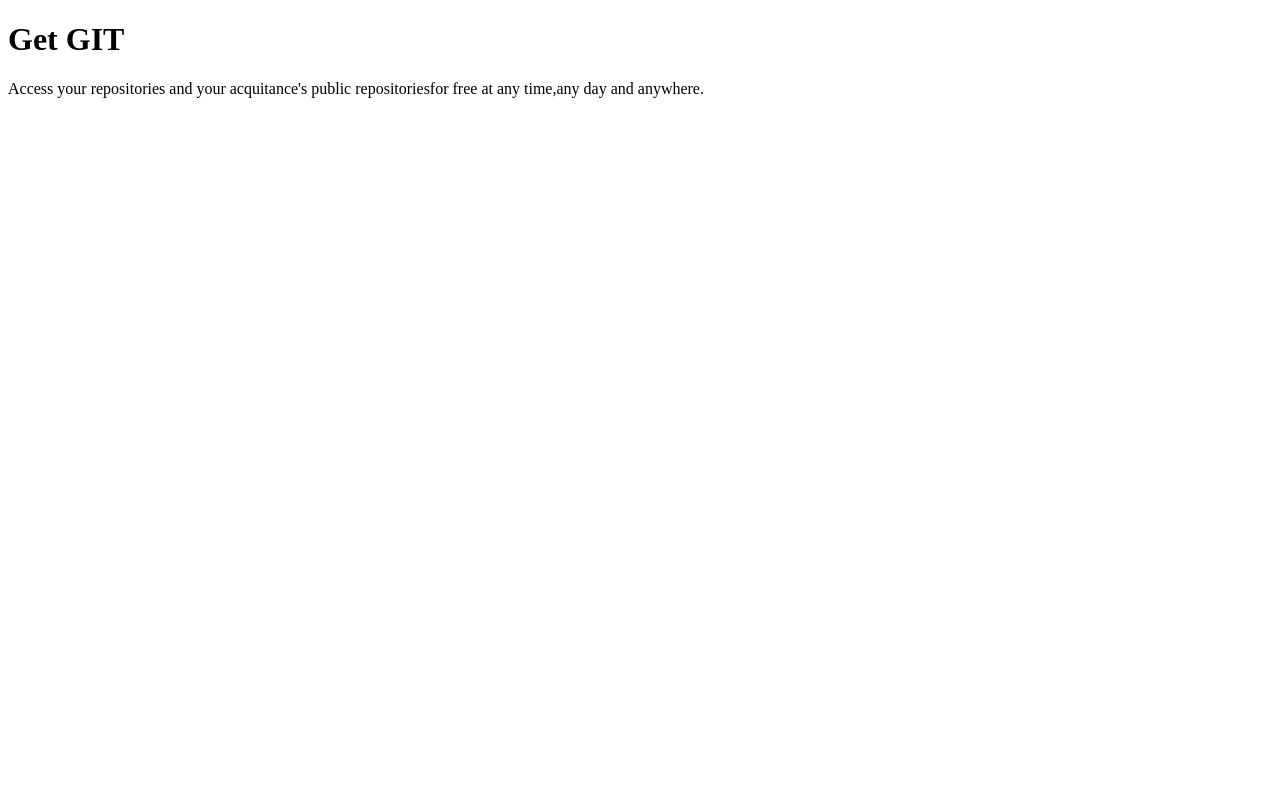
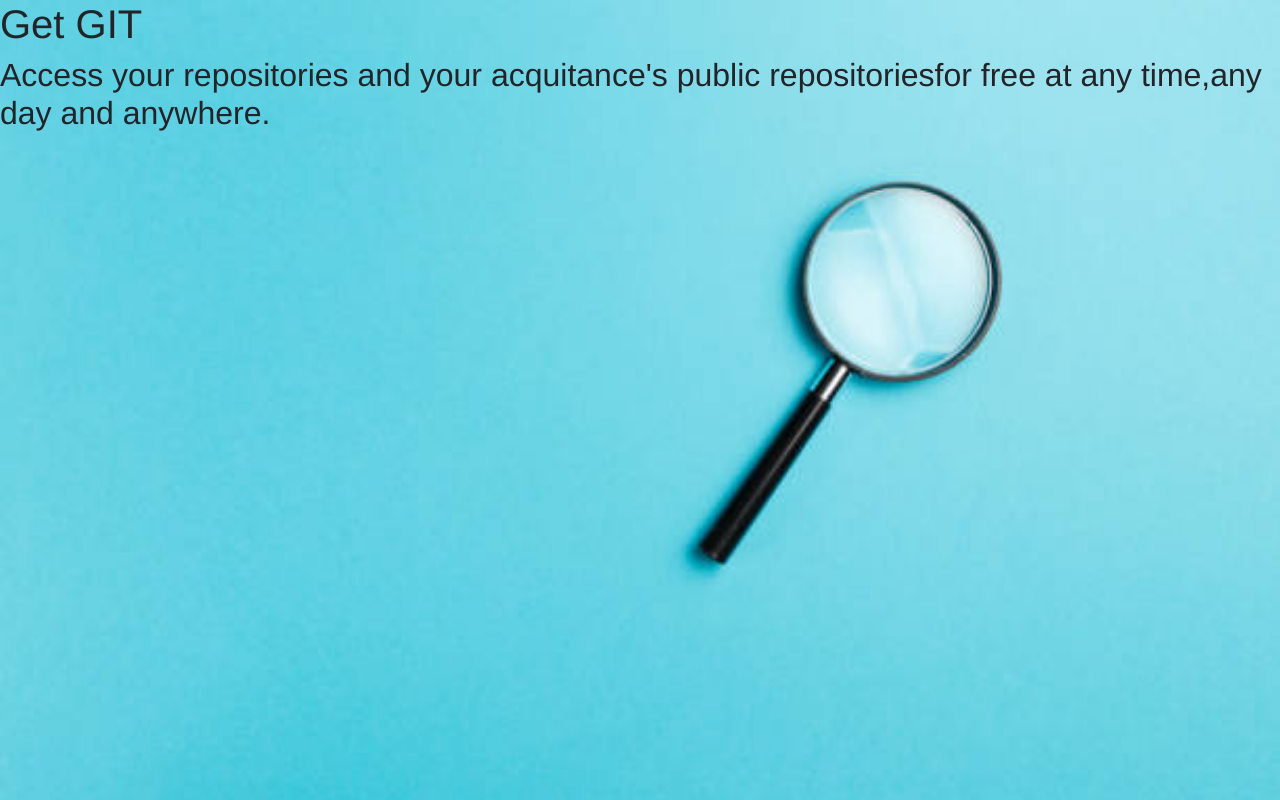
Before and after one commit to kim-olanga/API-Project, an Angular app: page / in a window 1280 px wide. Built offline with nearby package versions, Linux system fonts and the light colour scheme; no server answers.

Commit message:
add background image

```diff
--- a/src/index.html
+++ b/src/index.html
@@ -6,12 +6,13 @@
   <base href="/">
   <meta name="viewport" content="width=device-width, initial-scale=1">
   <link rel="icon" type="image/x-icon" href="favicon.ico">
+  <link href="https://cdn.jsdelivr.net/npm/bootstrap@5.0.2/dist/css/bootstrap.min.css" rel="stylesheet" integrity="sha384-EVSTQN3/azprG1Anm3QDgpJLIm9Nao0Yz1ztcQTwFspd3yD65VohhpuuCOmLASjC" crossorigin="anonymous">
 </head>
 <body>
   <app-root></app-root>
 
   <h1 class="">Get GIT</h1>
-  <p>Access your repositories and your acquitance's public repositoriesfor free at any time,any day and anywhere.</p>
+  <h2>Access your repositories and your acquitance's public repositoriesfor free at any time,any day and anywhere.</h2>
 
 </body>
 </html>
--- a/src/styles.css
+++ b/src/styles.css
@@ -1 +1,6 @@
-/* You can add global styles to this file, and also import other style files */
+body{
+    font-family: 'Franklin Gothic Medium', 'Arial Narrow', Arial, sans-serif;
+    background-image: url(./assets/background11.jpg);
+    background-size: cover;
+    font-weight: bolder;
+}
```
Also changed, not shown: src/assets/background11.jpg (added).
